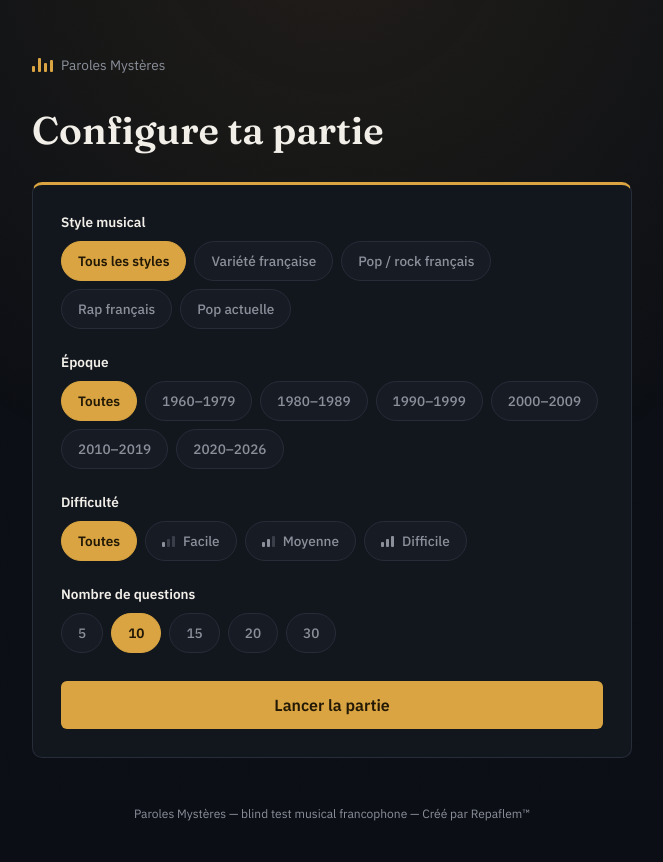
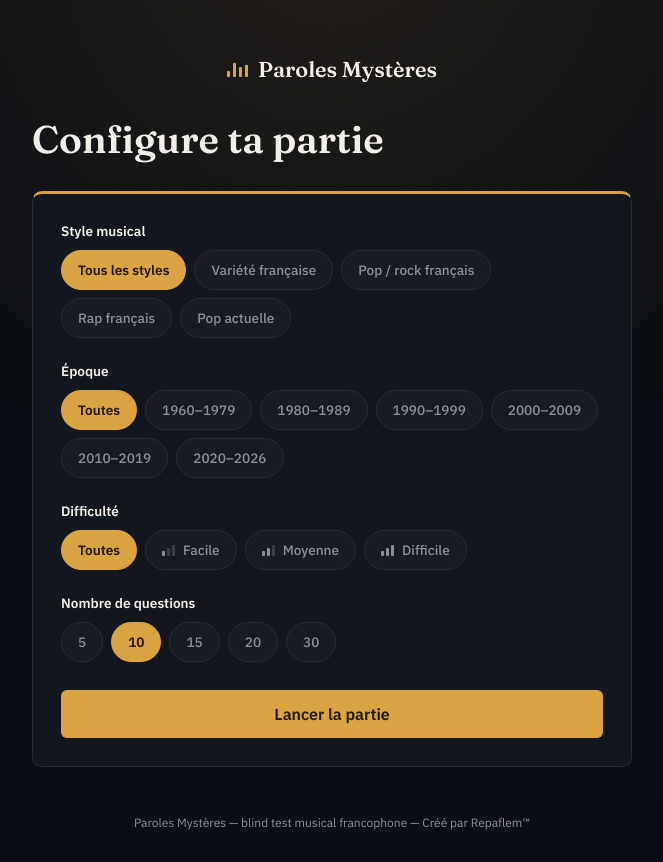
Before and after one commit to Repaflem/Parole-myst-res, a website: page public/jeu.html in a window 1280 px wide. Shown: the whole page, without its empty margins (308-971 px from the left). Drawn offline with Linux system fonts and the light colour scheme.

Commit message:
Update style.css

```diff
--- a/public/css/style.css
+++ b/public/css/style.css
@@ -2,7 +2,7 @@
    PAROLES MYSTÈRES — feuille de style
    Direction : feuillet de paroles imprimé / pochette de disque.
    Serif de caractère pour les paroles et titres, sans-serif
-   neutre pour l'interface, accent doré façon étiquette vinyle.
+   neutre pour l’interface, accent doré façon étiquette vinyle.
    ========================================================== */
 
 :root {
@@ -109,12 +109,15 @@ a {
    ========================================================== */
 
 .mark {
-  display: inline-flex;
+  display: flex;
   align-items: center;
-  gap: 8px;
-  margin-bottom: 32px;
-  font-size: 0.85rem;
-  color: var(--text-muted);
+  justify-content: center;
+  gap: 10px;
+  margin: 0 auto 32px;
+  font-family: var(--font-display);
+  font-size: 1.35rem;
+  font-weight: 600;
+  color: var(--text);
   text-decoration: none;
 }
 
```
